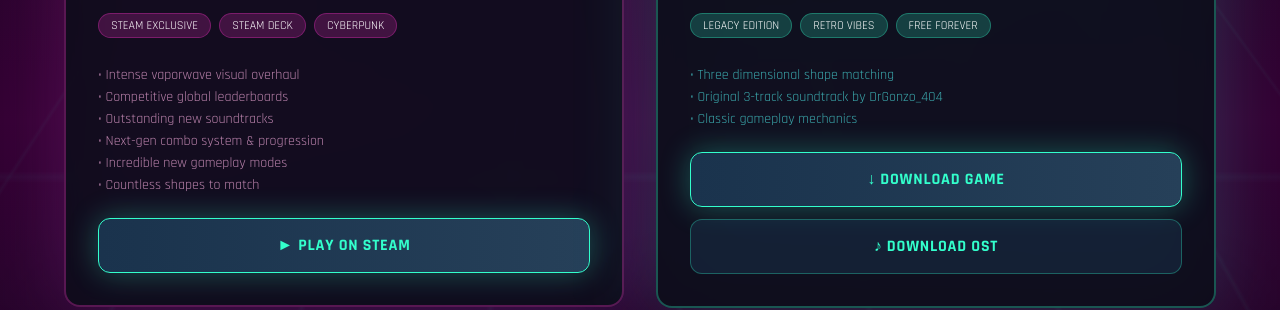
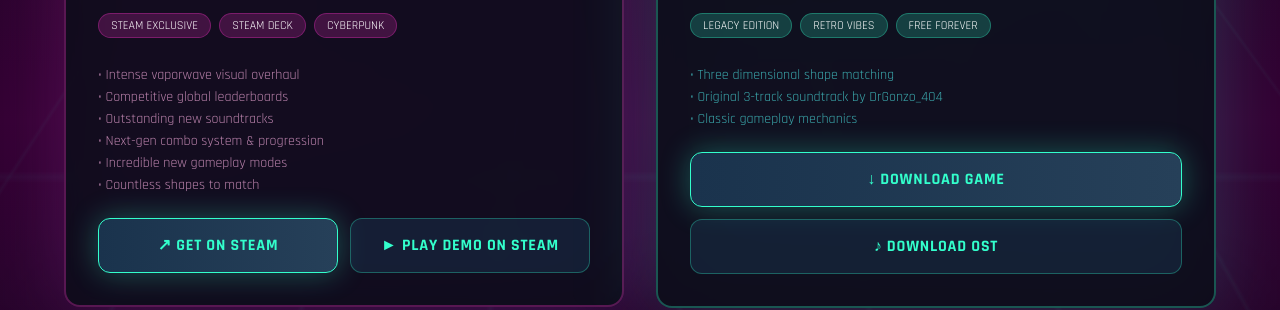
Before and after one commit to IconicGamesQubx/IconicGamesQubx.github.io, a plain HTML site: page index.html in a window 1280 px wide. Shown: the part 495-805 px from the top of the page. Drawn offline with Linux system fonts and the light colour scheme.

Commit message:
Add separate Steam purchase and demo buttons (#10)

```diff
--- a/index.html
+++ b/index.html
@@ -66,8 +66,9 @@
               <p>• Countless shapes to match</p>
             </div>
 
-            <div class="buttons">
-              <a href="https://store.steampowered.com/app/3856500/Qubx_2/" target="_blank" rel="noopener noreferrer" class="btn btn-primary">► PLAY ON STEAM</a>
+            <div class="buttons buttons-steam">
+              <a href="https://store.steampowered.com/app/3856500/Qubx_2/" target="_blank" rel="noopener noreferrer" class="btn btn-primary">↗ GET ON STEAM</a>
+              <a href="https://store.steampowered.com/app/3856500/Qubx_2/" target="_blank" rel="noopener noreferrer" class="btn btn-secondary">► PLAY DEMO ON STEAM</a>
             </div>
           </div>
         </div>
--- a/styles.css
+++ b/styles.css
@@ -348,6 +348,11 @@ h1 {
   gap: 0.75rem;
 }
 
+.buttons-steam {
+  display: grid;
+  grid-template-columns: repeat(auto-fit, minmax(min(100%, 13rem), 1fr));
+}
+
 .btn {
   display: block;
   padding: 1rem 1.5rem;
```
